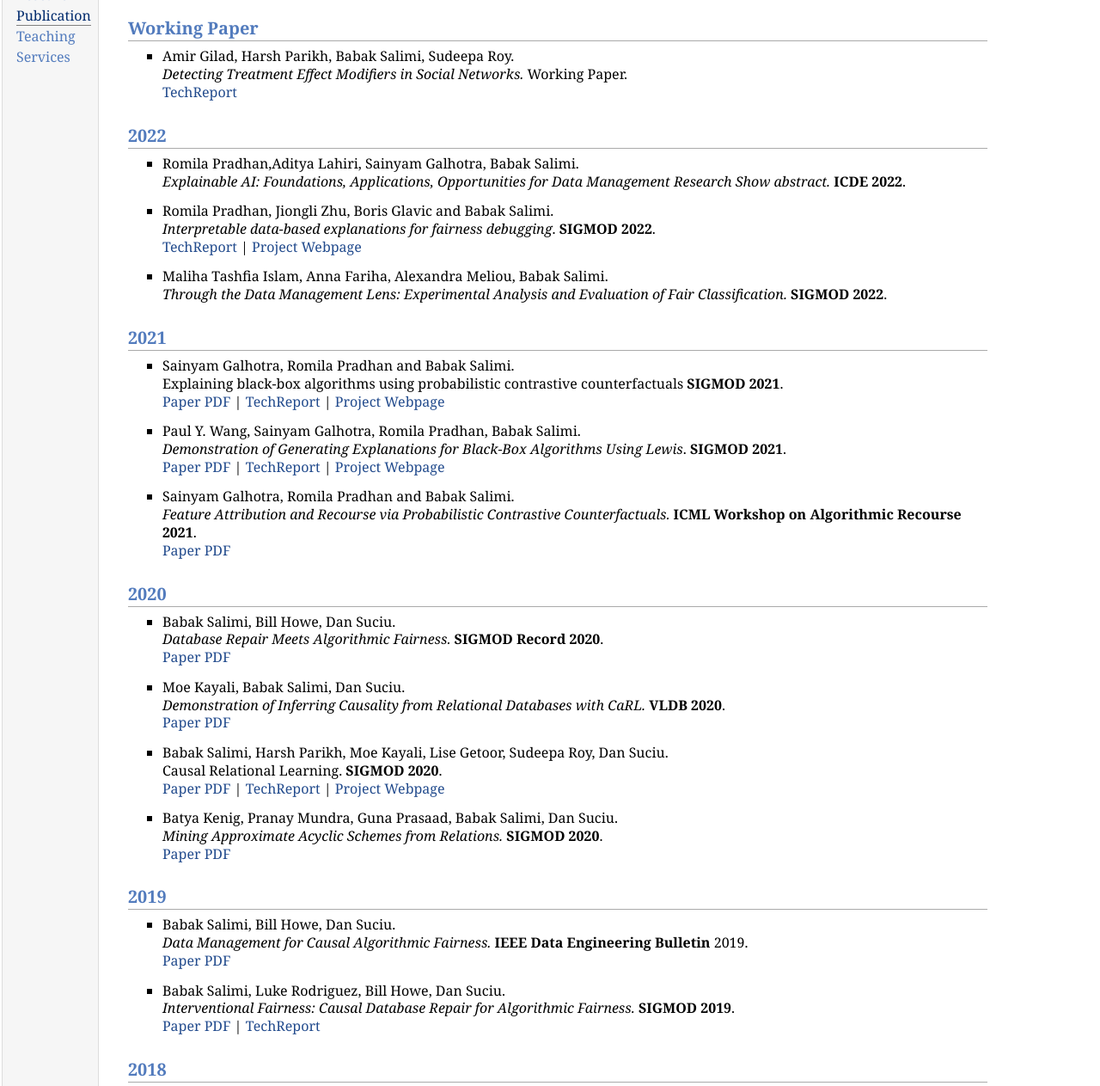
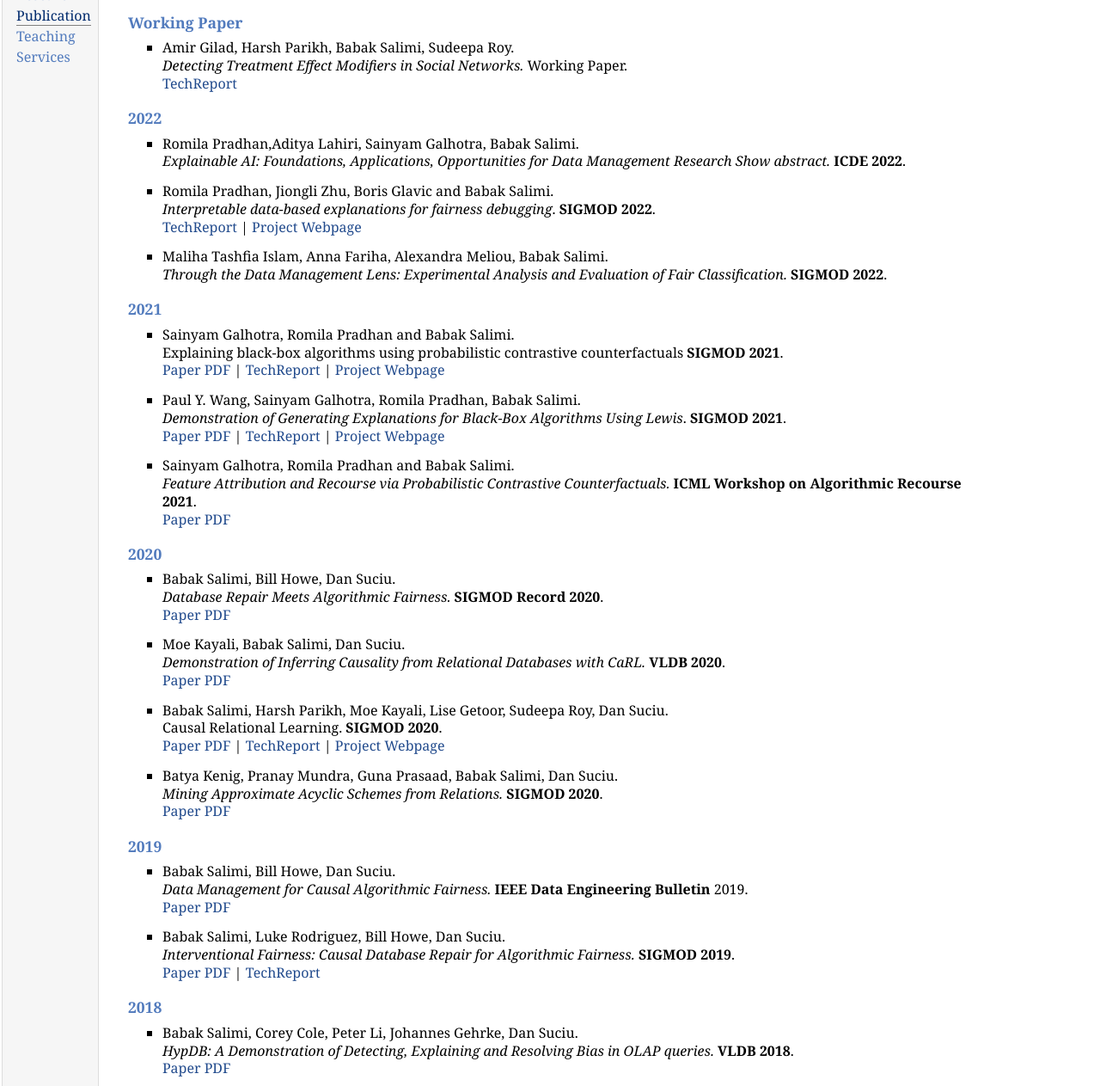
Before and after one commit to bsalimi/bsalimi.github.io, a plain HTML site: page publication.html in a window 1280 px wide. Shown: the part 53-1316 px from the top of the page at 86% size. Drawn offline with Linux system fonts and the light colour scheme.

Commit message:
new website

```diff
--- a/publication.html
+++ b/publication.html
@@ -21,14 +21,14 @@
 <div id="toptitle">
 <h1>Publications </h1>
 </div>
-<h2>Working Paper</h2>
+<h3>Working Paper</h3>
 <ul>
 <li><p>Amir Gilad, Harsh Parikh, Babak Salimi, Sudeepa Roy. <br />
 <i>Detecting Treatment Effect Modifiers in Social Networks.</i> Working Paper. <br />
 <a href="https://arxiv.org/abs/2105.10591">TechReport</a></p>
 </li>
 </ul>
-<h2>2022</h2>
+<h3>2022</h3>
 <ul>
 <li><p>Romila Pradhan,Aditya Lahiri, Sainyam Galhotra, Babak Salimi. <br />
 <i>Explainable AI: Foundations, Applications, Opportunities for Data Management Research
@@ -46,7 +46,7 @@ Show abstract.</i>  <b>ICDE 2022</b>.<br /></p>
 <i>Through the Data Management Lens: Experimental Analysis and Evaluation of Fair Classification.</i>  <b>SIGMOD 2022</b>. <br /></p>
 </li>
 </ul>
-<h2>2021</h2>
+<h3>2021</h3>
 <ul>
 <li><p>Sainyam Galhotra, Romila Pradhan and Babak Salimi. <br />
 Explaining black-box algorithms using probabilistic contrastive counterfactuals
@@ -67,7 +67,7 @@ Explaining black-box algorithms using probabilistic contrastive counterfactuals
 <a href="https://romilapradhan.github.io/pubs/icml_lewis_recourse.pdf">Paper PDF</a> </p>
 </li>
 </ul>
-<h2>2020</h2>
+<h3>2020</h3>
 <ul>
 <li><p>Babak Salimi, Bill Howe, Dan Suciu. <br />
 <i>Database Repair Meets Algorithmic Fairness.</i>  <b>SIGMOD Record 2020</b>.<br />
@@ -92,7 +92,7 @@ Causal Relational Learning. <b>SIGMOD 2020</b>. <br />
 <a href="https://dl.acm.org/doi/pdf/10.1145/3318464.3380573">Paper PDF</a></p>
 </li>
 </ul>
-<h2>2019</h2>
+<h3>2019</h3>
 <ul>
 <li><p>Babak Salimi, Bill Howe, Dan Suciu. <br />
 <i>Data Management for Causal Algorithmic Fairness. </i>
@@ -107,7 +107,7 @@ Causal Relational Learning. <b>SIGMOD 2020</b>. <br />
 <a href="https://dl.acm.org/doi/pdf/10.1145/3299869.3319901">Paper PDF</a> | <a href="https://arxiv.org/pdf/1902.08283.pdf">TechReport</a> </p>
 </li>
 </ul>
-<h2>2018</h2>
+<h3>2018</h3>
 <ul>
 <li><p>Babak Salimi, Corey Cole, Peter Li, Johannes Gehrke, Dan Suciu.<br />
 <i>HypDB: A Demonstration of Detecting, Explaining and Resolving Bias in OLAP queries.</i> <b>VLDB 2018</b>. <br />
@@ -126,7 +126,7 @@ Causal Relational Learning. <b>SIGMOD 2020</b>. <br />
 <a href="https://link.springer.com/book/10.1007%2F978-3-030-11238-7">Paper PDF</a></p>
 </li>
 </ul>
-<h2>2017</h2>
+<h3>2017</h3>
 <ul>
 <li><p>Leopoldo E. Bertossi, Babak Salimi.<br />
 <i>Causes for query answers from databases: Datalog abduction, view-updates, and integrity constraints.</i> <b>International Journal of Approximate Reasoning</b>.<br />
@@ -151,7 +151,7 @@ Causal Relational Learning. <b>SIGMOD 2020</b>. <br />
 <a href="https://dl.acm.org/doi/10.1145/3035918.3056448Paper">PDF</a> </p>
 </li>
 </ul>
-<h2>2016</h2>
+<h3>2016</h3>
 <ul>
 <li><p>Babak Salimi, Leopoldo E. Bertossi. <br />
 <i>Causes for Query Answers from Databases, Datalog Abduction and View-Updates: The Presence of Integrity Constraints.</i> <b>FLAIRS 2016</b>. <br />
@@ -164,7 +164,7 @@ Causal Relational Learning. <b>SIGMOD 2020</b>. <br />
 <a href="https://dl.acm.org/doi/10.5555/3026947.3026949">Paper PDF</a> </p>
 </li>
 </ul>
-<h2>2015 </h2>
+<h3>2015 </h3>
 <ul>
 <li><p>Babak Salimi, Leopoldo E. Bertossi. <br />
 <i>From Causes for Database Queries to Repairs and Model-Based Diagnosis and Back.</i> <b>ICDT 2015</b> <br />
@@ -178,7 +178,7 @@ Causal Relational Learning. <b>SIGMOD 2020</b>. <br />
 </ul>
 <div id="footer">
 <div id="footer-text">
-Page generated 2021-12-28 11:47:37 PST, by <a href="http://jemdoc.jaboc.net/">jemdoc</a>.
+Page generated 2021-12-28 11:49:26 PST, by <a href="http://jemdoc.jaboc.net/">jemdoc</a>.
 </div>
 </div>
 </td>
```
